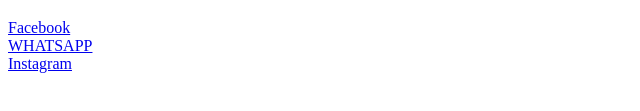
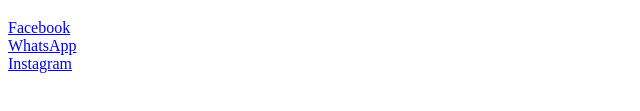
Before and after one commit to nsingh9/anokhihandi.github.io, a plain HTML site: page index.html in a window 1280 px wide. Shown: the part 399-510 px from the top of the page, 0-640 px from the left. Drawn offline with nearby package versions, Linux system fonts and the light colour scheme.

```diff
--- a/index.html
+++ b/index.html
@@ -11,7 +11,7 @@
 	</div>
 	<div class="footer-wrap">
 	<a href="https://www.facebook.com/webflow/" target="_blank" class="footer-item">Facebook</a>
-	<div><a href="https://wa.me/message/UFOTGHVIEILAL1" target="_blank" class="footer-item">WHATSAPP</a></div>
+	<div><a href="https://wa.me/message/UFOTGHVIEILAL1" target="_blank" class="footer-item">WhatsApp</a></div>
 	<div class="footer-links"><a href="https://instagram.com/anokhihandi?utm_medium=copy_link" target="_blank" class="footer-item">Instagram</a></div>
 	</div><script src="https://d3e54v103j8qbb.cloudfront.net/js/jquery-3.5.1.min.dc5e7f18c8.js?site=6113e0cb7d178c3ae02ccb2c" type="text/javascript" integrity="sha256-9/aliU8dGd2tb6OSsuzixeV4y/faTqgFtohetphbbj0=" crossorigin="anonymous"></script><script src="https://uploads-ssl.webflow.com/6113e0cb7d178c3ae02ccb2c/js/webflow.b418536c3.js" type="text/javascript"></script><!--[if lte IE 9]><script src="//cdnjs.cloudflare.com/ajax/libs/placeholders/3.0.2/placeholders.min.js"></script><![endif]-->
 </body>
```
